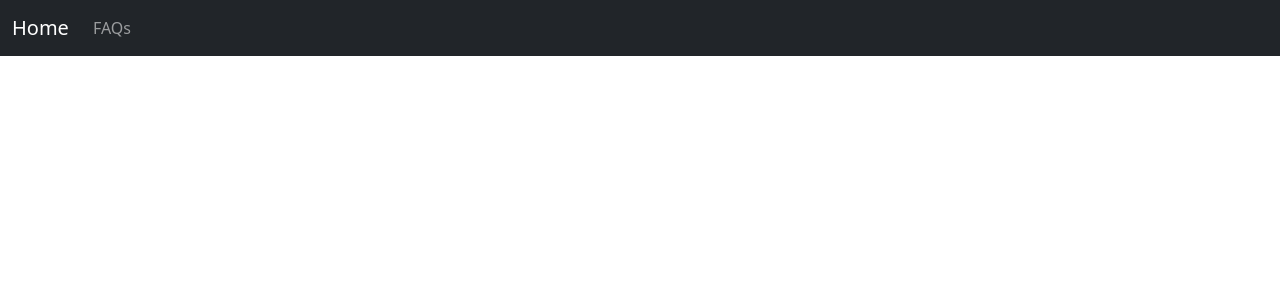
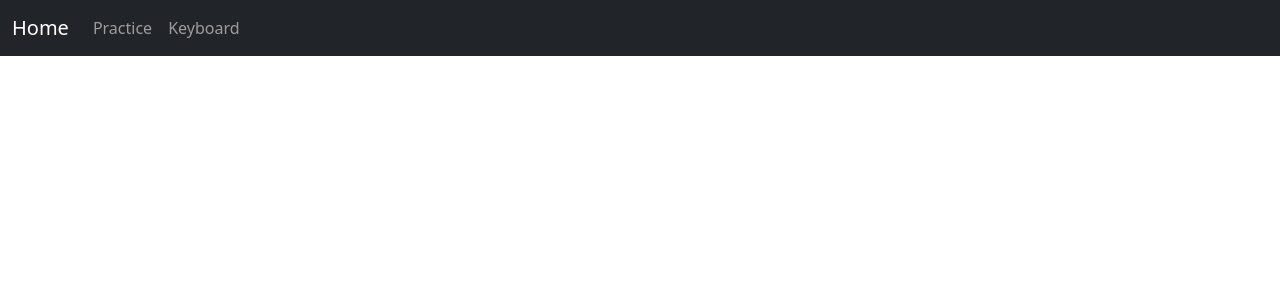
Before and after one commit to kli19/Korean-Typing-Practice, a Flask app: page / in a window 1280 px wide. Shown: the top 300 px of the page. Run offline with Flask 2, Linux system fonts and the light colour scheme; parts of the project's set-up code (start-up, migrations or seed data) failed here and were passed over; some libraries are stand-ins or nearby versions.

Commit message:
fix navbar

```diff
--- a/templates/base.html
+++ b/templates/base.html
@@ -18,18 +18,25 @@
         <a class="navbar-brand" href="/">
           Home
         </a>
-        <div class="collapse navbar-collapse" id="navbarSupportedContent">
-          <ul class="navbar-nav mr-auto">
-            <li class="nav-item active">
-              <a class="nav-link" href="/">FAQs</a>
+        <button class="navbar-toggler" type="button" data-bs-toggle="collapse" data-bs-target="#navbarNavDropdown" aria-controls="navbarNavDropdown" aria-expanded="false" aria-label="Toggle navigation">
+          <span class="navbar-toggler-icon"></span>
+        </button>
+        <div class="collapse navbar-collapse" id="navbarNavDropdown">
+          <ul class="navbar-nav">
+            <li class="nav-item">
+              <a class="nav-link" aria-current="page" href="/">Practice</a>
+            </li>
+            <li class="nav-item">
+              <a class="nav-link" aria-current="page" href="/keyboard">Keyboard</a>
             </li>
           </ul>
         </div>
-        <div class="container-fluid p-sm-3">
-          {% block content %}{% endblock %}
-        </div>
       </div>
     </nav>
+
+    <div class="container-fluid">
+      {% block content %}{% endblock %}
+    </div>
 
     {% block script %}{% endblock %}
     <!-- Optional JavaScript -->
```
